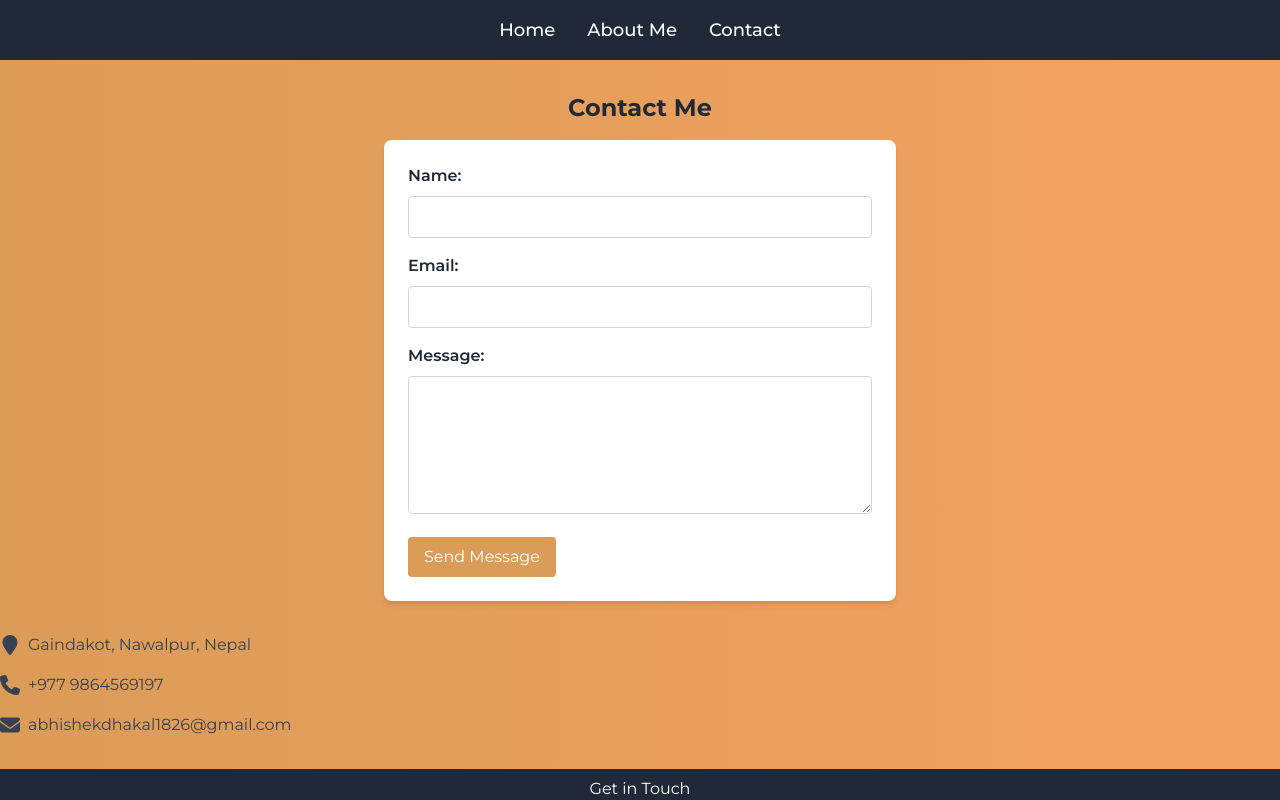
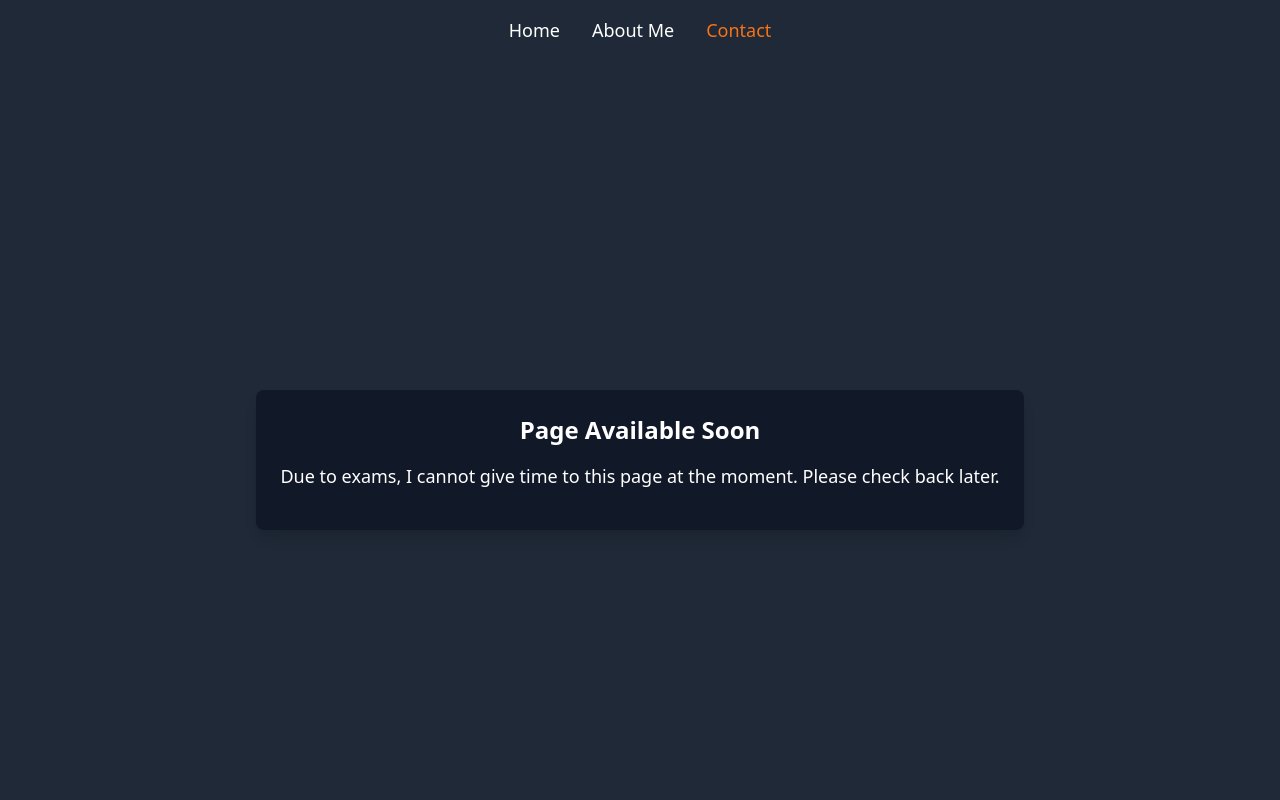
Before and after one commit to abhishekdhakal1/my-web-app, a React (Vite) app: page /contact in a window 1280 px wide. Shown: the top 800 px of the page. Built offline with nearby package versions, Linux system fonts and the light colour scheme.

Commit message:
ui changed

```diff
--- a/index.html
+++ b/index.html
@@ -2,6 +2,8 @@
 <html lang="en">
   <head>
     <meta charset="UTF-8" />
+    <meta name="viewport" content="width=device-width, initial-scale=1.0" />
+    <title>Vite + React</title>
     <link rel="icon" type="image/svg+xml" href="/vite.svg" />
     <link
       rel="stylesheet"
@@ -14,8 +16,6 @@
       href="https://fonts.googleapis.com/css2?family=Montserrat:wght@100..900&display=swap"
       rel="stylesheet"
     />
-    <meta name="viewport" content="width=device-width, initial-scale=1.0" />
-    <title>Vite + React</title>
   </head>
   <body>
     <div id="root"></div>
--- a/src/App.jsx
+++ b/src/App.jsx
@@ -1,22 +1,24 @@
-import React from 'react';
-import { BrowserRouter as Router, Routes, Route } from 'react-router-dom';
-import NavBar from './components/NavBar';
-import HomeSection from './components/HomeSection';
-import AboutMeSection from './components/AboutMeSection';
-import ContactSection from './components/ContactSection';
-import Footer from './components/Footer';
-import './index.css'; // Tailwind CSS file
+import React from "react";
+import { BrowserRouter as Router, Routes, Route } from "react-router-dom";
+import NavBar from "./components/NavBar";
+import HomeSection from "./components/HomeSection";
+import AboutMeSection from "./components/AboutMeSection";
+import ContactSection from "./components/ContactSection";
+import Footer from "./components/Footer";
+import "./index.css";
 
 function App() {
   return (
     <Router>
-      <div className="main">
+      <div className="flex flex-col min-h-screen bg-gray-800 text-white">
         <NavBar />
-        <Routes>
-          <Route path="/" element={<HomeSection />} />
-          <Route path="/aboutme" element={<AboutMeSection />} />
-          <Route path="/contact" element={<ContactSection />} />
-        </Routes>
+        <main className="flex-grow">
+          <Routes>
+            <Route path="/" element={<HomeSection />} />
+            <Route path="/aboutme" element={<AboutMeSection />} />
+            <Route path="/contact" element={<ContactSection />} />
+          </Routes>
+        </main>
         <Footer />
       </div>
     </Router>
--- a/src/components/AboutMeSection.jsx
+++ b/src/components/AboutMeSection.jsx
@@ -1,21 +1,29 @@
 import React from "react";
 
-function AboutMeSection() {
+function AvailableSoonSection() {
   return (
-    <section id="aboutme" className="p-5">
-      <h2 className="text-2xl font-bold">About Me</h2>
-      <p>
-        I'm a second-semester student keen on learning web technologies,
-        especially React.js and Next.js. My interests also include diving into
-        machine learning and applying AI techniques to solve real-world
-        problems.
-      </p>
-      <p>
-        In my free time, I work on personal projects, continuously honing my
-        coding skills and exploring new tools like Tailwind CSS.
-      </p>
+    <section className="flex items-center justify-center min-h-screen bg-gray-800 text-white text-center p-5">
+      <div className="bg-gray-900 p-8 rounded-lg shadow-lg max-w-md mx-auto">
+        <h2 className="text-3xl font-bold mb-4 text-orange-500">
+          Page Available Soon
+        </h2>
+        <p className="mb-6 text-lg">
+          Due to exams, I cannot give time to this page right now. I am working
+          hard to bring new content and features as soon as possible.
+        </p>
+        <p className="text-sm">
+          Stay tuned for updates! If you have any questions, feel free to{" "}
+          <a
+            href="mailto:abhishekdhakal1826@gmail.com"
+            className="text-orange-500 underline"
+          >
+            contact us
+          </a>
+          .
+        </p>
+      </div>
     </section>
   );
 }
 
-export default AboutMeSection;
+export default AvailableSoonSection;
--- a/src/components/ContactSection.jsx
+++ b/src/components/ContactSection.jsx
@@ -1,68 +1,22 @@
 import React from "react";
-import { FaLocationPin, FaPhone, FaEnvelope } from "react-icons/fa6";
 
-const Contact = () => {
+function Contact() {
   return (
-    <section id="contact" className="section py-8">
-      <h2 className="text-2xl font-bold mb-4 text-center">Contact Me</h2>
-      <form
-        action="https://formspree.io/f/{your-form-id}"
-        method="POST"
-        className="max-w-lg mx-auto bg-white p-6 rounded-lg shadow-md"
-      >
-        <label htmlFor="name" className="block font-semibold mb-2">
-          Name:
-        </label>
-        <input
-          type="text"
-          id="name"
-          name="name"
-          required
-          className="w-full p-2 mb-4 border border-gray-300 rounded"
-        />
-
-        <label htmlFor="email" className="block font-semibold mb-2">
-          Email:
-        </label>
-        <input
-          type="email"
-          id="email"
-          name="email"
-          required
-          className="w-full p-2 mb-4 border border-gray-300 rounded"
-        />
-
-        <label htmlFor="message" className="block font-semibold mb-2">
-          Message:
-        </label>
-        <textarea
-          id="message"
-          name="message"
-          rows="5"
-          required
-          className="w-full p-2 mb-4 border border-gray-300 rounded"
-        ></textarea>
-
-        <button
-          type="submit"
-          className="bg-orangered text-white py-2 px-4 rounded hover:bg-darkred"
-        >
-          Send Message
-        </button>
-      </form>
-      <div className="contact-info mt-8 text-gray-700">
-        <p className="flex items-center mb-4">
-          <FaLocationPin className="text-xl mr-2" /> Gaindakot, Nawalpur, Nepal
-        </p>
-        <p className="flex items-center mb-4">
-          <FaPhone className="text-xl mr-2" /> +977 9864569197
-        </p>
-        <p className="flex items-center">
-          <FaEnvelope className="text-xl mr-2" /> abhishekdhakal1826@gmail.com
-        </p>
+    <section
+      id="contact"
+      className="relative min-h-screen bg-gray-800 text-white flex items-center justify-center"
+    >
+      <div className="absolute inset-0 bg-gray-800 flex items-center justify-center">
+        <div className="bg-gray-900 p-6 rounded-lg shadow-lg text-center">
+          <h2 className="text-2xl font-bold mb-4">Page Available Soon</h2>
+          <p className="text-lg mb-4">
+            Due to exams, I cannot give time to this page at the moment. Please
+            check back later.
+          </p>
+        </div>
       </div>
     </section>
   );
-};
+}
 
 export default Contact;
--- a/src/components/Footer.jsx
+++ b/src/components/Footer.jsx
@@ -1,18 +1,21 @@
 import React from "react";
+import { FaFacebookF } from "react-icons/fa";
 
 function Footer() {
   return (
-    <footer className="mt-auto p-2 bg-gray-800 text-white text-center">
-      <p className="mb-2">Get in Touch</p>
+    <footer className="bg-gray-800 text-white text-center py-4">
+      <p className="text-lg mb-2">Get in Touch</p>
+      <div className="flex justify-center mb-2">
         <a
           href="https://www.facebook.com/avishekdhakal.26"
           target="_blank"
           rel="noopener noreferrer"
-        className="text-blue-500 text-2xl mx-2"
+          className="text-blue-500 text-3xl mx-2 hover:text-blue-400 transition-colors duration-300"
         >
-        <i className="fa-brands fa-facebook"></i>
+          <FaFacebookF />
         </a>
-      <p>&copy; 2024 All rights reserved</p>
+      </div>
+      <p className="text-sm">&copy; 2024 All rights reserved</p>
     </footer>
   );
 }
--- a/src/components/NavBar.jsx
+++ b/src/components/NavBar.jsx
@@ -1,24 +1,39 @@
 import React from "react";
-import { Link } from "react-router-dom";
+import { Link, useLocation } from "react-router-dom";
 
 function NavBar() {
+  const location = useLocation();
+  const activePage = location.pathname;
+
   return (
     <nav className="flex justify-center bg-gray-800 p-2">
       <Link
         to="/"
-        className="text-white text-lg font-medium px-4 py-2 hover:bg-red-600 hover:text-white rounded"
+        className={`text-lg font-medium px-4 py-2 rounded ${
+          activePage === "/"
+            ? "text-orange-500"
+            : "text-white hover:text-orange-500"
+        }`}
       >
         Home
       </Link>
       <Link
         to="/aboutme"
-        className="text-white text-lg font-medium px-4 py-2 hover:bg-red-600 hover:text-white rounded"
+        className={`text-lg font-medium px-4 py-2 rounded ${
+          activePage === "/aboutme"
+            ? "text-orange-500"
+            : "text-white hover:text-orange-500"
+        }`}
       >
         About Me
       </Link>
       <Link
         to="/contact"
-        className="text-white text-lg font-medium px-4 py-2 hover:bg-red-600 hover:text-white rounded"
+        className={`text-lg font-medium px-4 py-2 rounded ${
+          activePage === "/contact"
+            ? "text-orange-500"
+            : "text-white hover:text-orange-500"
+        }`}
       >
         Contact
       </Link>
--- a/src/index.css
+++ b/src/index.css
@@ -2,11 +2,11 @@
 @tailwind components;
 @tailwind utilities;
 
-/* Custom styles */
 body {
   @apply font-sans text-base text-gray-800;
 }
 
 .main {
-  @apply min-h-screen flex flex-col bg-[linear-gradient(to_right,_#db9c58,_#f4a261)] animate-backgroundChange;
+  @apply min-h-screen flex flex-col bg-gradient-to-r from-yellow-400 via-orange-300 to-yellow-400;
+  @apply animate-backgroundChange;
 }
--- a/tailwind.config.js
+++ b/tailwind.config.js
@@ -6,8 +6,11 @@ export default {
   theme: {
     extend: {
       colors: {
-        'orangered': '#db9c58',
-        'darkred': '#f4a261',
+        'terminal-bg': '#000000',
+        'terminal-text': '#00ff00',
+      },
+      fontFamily: {
+        mono: ['Courier New', 'monospace'],
       },
       keyframes: {
         typing: {
@@ -34,8 +37,22 @@ export default {
         backgroundChange: 'backgroundChange 4s infinite',
         fadeInOut: 'fadeInOut 2s infinite',
       },
-      fontFamily: {
-        sans: ['Montserrat', 'sans-serif'],
+      spacing: {
+        '72': '18rem',
+        '84': '21rem',
+        '96': '24rem',
+      },
+      boxShadow: {
+        'terminal': '0 4px 8px rgba(0, 0, 0, 0.7)', // Custom shadow for terminal
+        'btn': '0 2px 4px rgba(0, 0, 0, 0.3)', // Custom shadow for buttons
+      },
+      transitionProperty: {
+        'width': 'width', // Custom transition for width changes
+        'height': 'height', // Custom transition for height changes
+      },
+      transitionDuration: {
+        '400': '400ms', // Custom duration for transitions
+        '600': '600ms',
       },
     },
   },
```
Also changed, not shown: eslint.config.js (+6 -4 lines), src/components/HomeSection.jsx (+25 -11 lines), src/components/Terminal.jsx (added, +91 -0 lines). Lines whose indentation alone changed are shown as unchanged.
